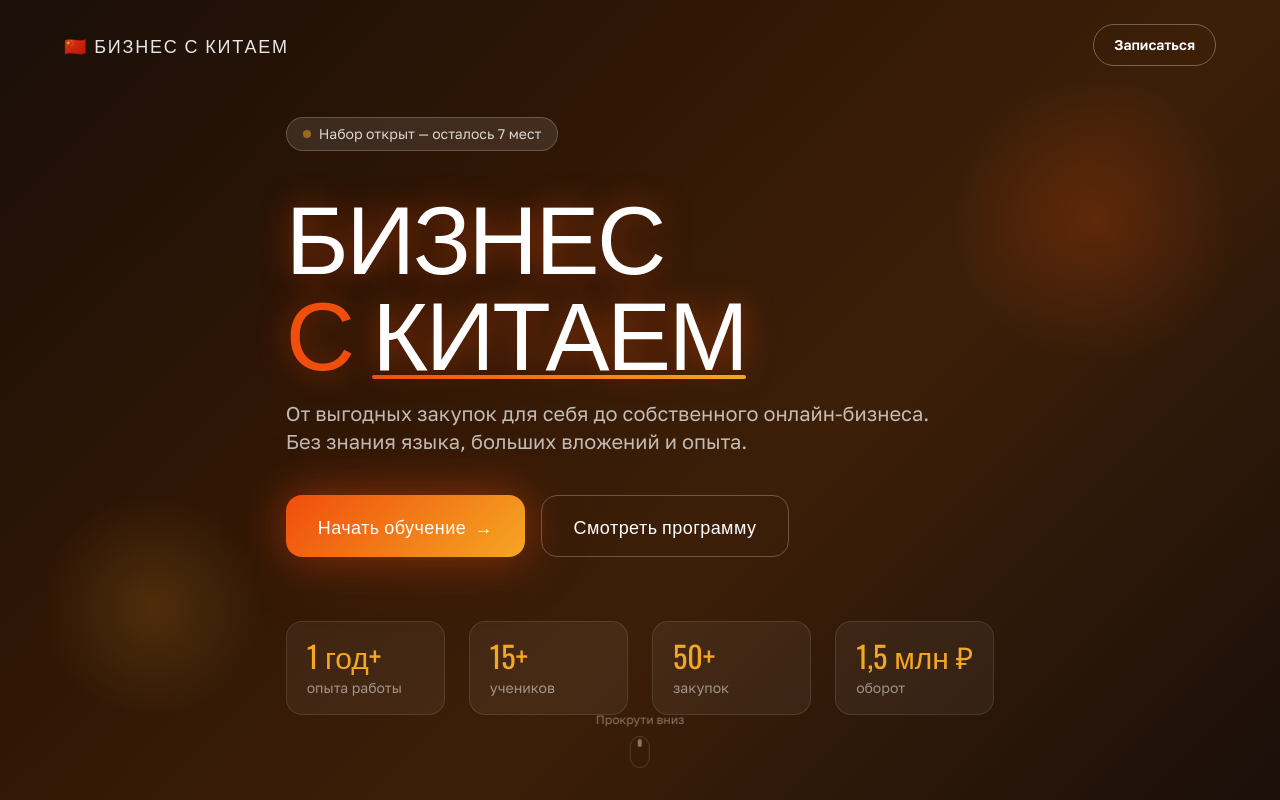
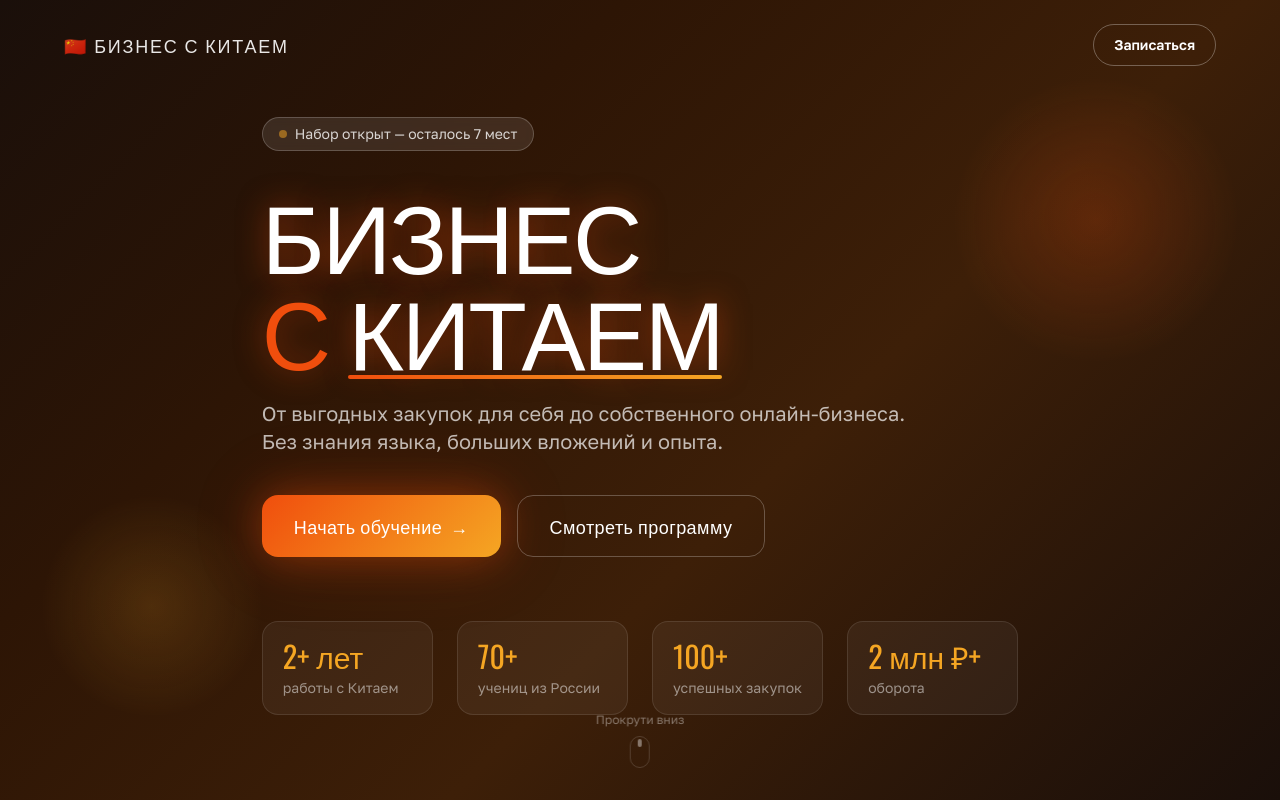
Before and after one commit to pr-poehali-dev/china-direct-buying, a React (Vite) app: page / in a window 1280 px wide. Shown: the top 800 px of the page. Built offline with nearby package versions, Linux system fonts and the light colour scheme.

Commit message:
feat: update profile achievements

```diff
--- a/src/pages/Index.tsx
+++ b/src/pages/Index.tsx
@@ -180,10 +180,10 @@ export default function Index() {
 
           <div className="mt-16 grid grid-cols-2 md:grid-cols-4 gap-6 animate-slide-up delay-600">
             {[
-              { num: "1 год+", label: "опыта работы" },
-              { num: "15+", label: "учеников" },
-              { num: "50+", label: "закупок" },
-              { num: "1,5 млн ₽", label: "оборот" },
+              { num: "2+ лет", label: "работы с Китаем" },
+              { num: "70+", label: "учениц из России" },
+              { num: "100+", label: "успешных закупок" },
+              { num: "2 млн ₽+", label: "оборота" },
             ].map((s) => (
               <div key={s.label} className="border border-white/10 rounded-2xl px-5 py-4 bg-white/5 backdrop-blur-sm">
                 <div className="font-oswald text-2xl md:text-3xl text-brand-yellow mb-1">{s.num}</div>
```
